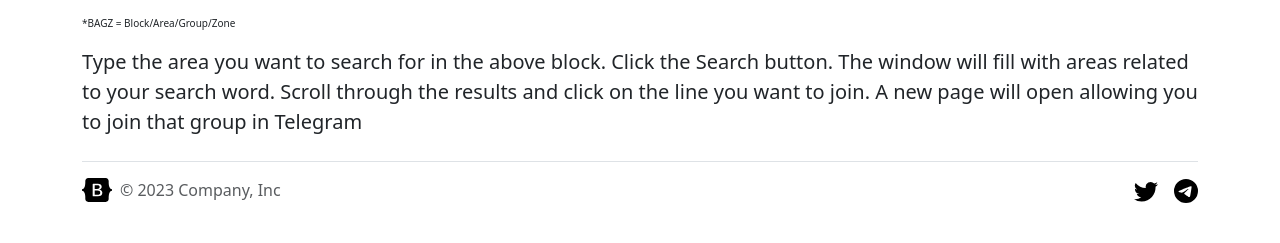
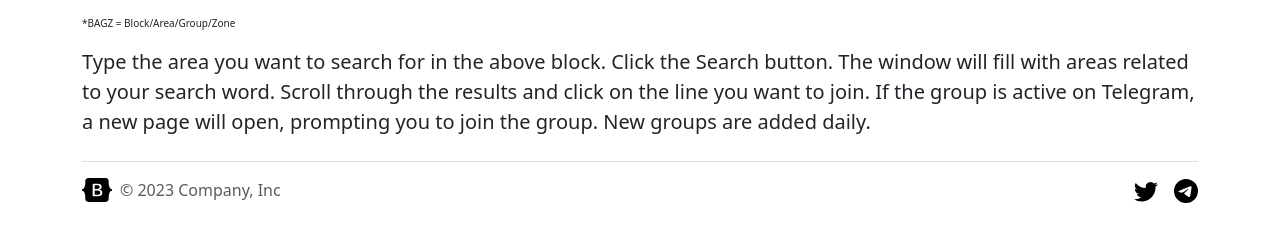
Before and after one commit to IamC8/telegram-loadshedding-v2, a Flask app: page / in a window 1280 px wide. Shown: the part 606-849 px from the top of the page. Run offline with Flask 3, Linux system fonts and the light colour scheme.

Commit message:
Changed help info

```diff
--- a/templates/help.html
+++ b/templates/help.html
@@ -3,5 +3,6 @@
     Click the Search button.
     The window will fill with areas related to your search word.
     Scroll through the results and click on the line you want to join.
-    A new page will open allowing you to join that group in Telegram
+    If the group is active on Telegram, a new page will open, prompting you to join the group.
+    New groups are added daily.
 </p>
```
